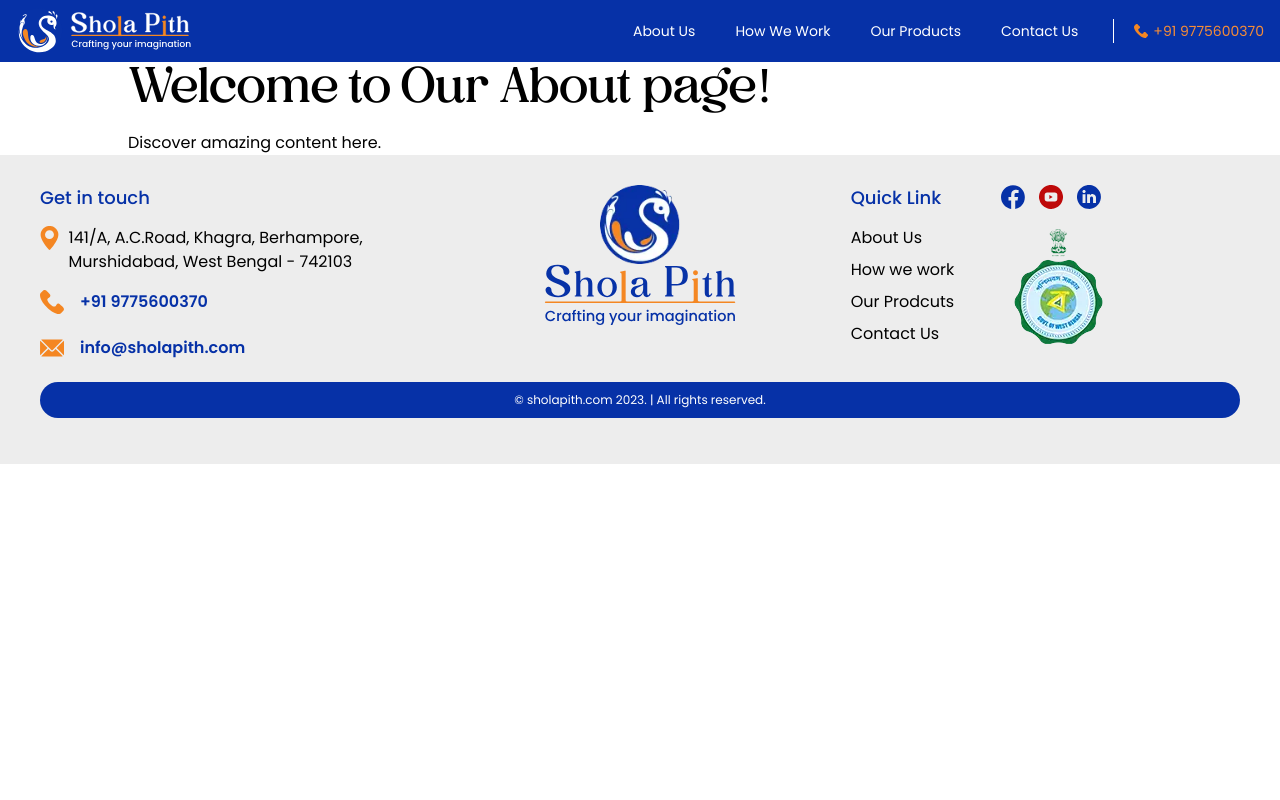
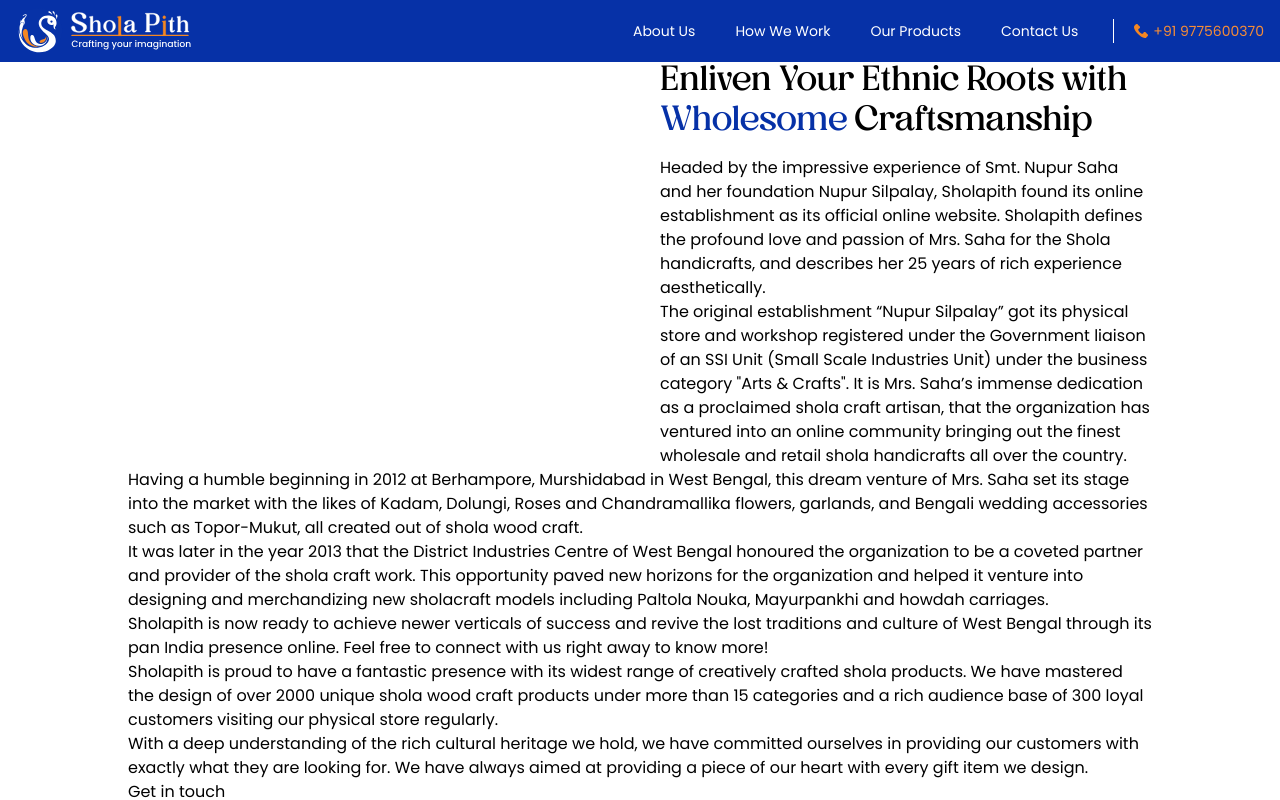
Before and after one commit to Nandita-Saha/sholapith-next, a Next.js app: page /about in a window 1280 px wide. Shown: the top 800 px of the page. Built offline with nearby package versions, Linux system fonts and the light colour scheme.

Commit message:
about page content

```diff
--- a/src/pages/about.tsx
+++ b/src/pages/about.tsx
@@ -1,11 +1,64 @@
 // pages/index.tsx
 import React from 'react';
+import Link from 'next/link';
 
 export default function About() {
   return (
-    <div className="baseContainer">
-      <h1>Welcome to Our About page!</h1>
-      <p>Discover amazing content here.</p>
-    </div>
+    <>
+      <section className="abtus-sec1">
+        <div className="baseContainer">
+          <div className='grid grid-cols-1 md:grid-cols-2 gap-10'>
+            <div className='md:col-span-1'>
+
+            </div>
+            <div className='md:col-span-1'>
+              <h2 className="black-blue-text">Enliven Your Ethnic Roots with <span>Wholesome</span> Craftsmanship</h2>
+              <p>
+                Headed by the impressive experience of Smt. Nupur Saha and her foundation Nupur Silpalay, Sholapith found its online establishment as its official online website. Sholapith defines the profound love and passion of Mrs. Saha for the Shola handicrafts, and describes her 25 years of rich experience aesthetically.
+              </p>
+              <p>
+                The original establishment “Nupur Silpalay” got its physical store and workshop registered under the Government liaison of an SSI Unit (Small Scale Industries Unit) under the business category "Arts & Crafts". It is Mrs. Saha’s immense dedication as a proclaimed shola craft artisan, that the organization has ventured into an online community bringing out the finest wholesale and retail shola handicrafts all over the country.
+              </p>
+
+            </div>
+          </div>
+          <p>
+            Having a humble beginning in 2012 at Berhampore, Murshidabad in West Bengal, this dream venture of Mrs. Saha set its stage into the market with the likes of Kadam, Dolungi, Roses and Chandramallika flowers, garlands, and Bengali wedding accessories such as Topor-Mukut, all created out of shola wood craft.
+          </p>
+          <p>
+            It was later in the year 2013 that the District Industries Centre of West Bengal honoured the organization to be a coveted partner and provider of the shola craft work. This opportunity paved new horizons for the organization and helped it venture into designing and merchandizing new sholacraft models including Paltola Nouka, Mayurpankhi and howdah carriages.
+          </p>
+          <p>
+            Sholapith is now ready to achieve newer verticals of success and revive the lost traditions and culture of West Bengal through its pan India presence online. Feel free to connect with us right away to know more!
+          </p>
+        </div>
+      </section>
+      <section className="abtus-sec2">
+        <div className="baseContainer">
+          <div className="grid grid-cols-1 md:grid-cols-3 gap-10">
+            <div className='md:col-span-1'>
+
+            </div>
+            <div className='md:col-span-1'>
+
+            </div>
+            <div className='md:col-span-1'>
+
+            </div>
+          </div>
+          <p>
+            Sholapith is proud to have a fantastic presence with its widest range of creatively crafted shola products. We have mastered the design of over 2000 unique shola wood craft products under more than 15 categories and a rich audience base of 300 loyal customers visiting our physical store regularly.
+          </p>
+          <p>
+            With a deep understanding of the rich cultural heritage we hold, we have committed ourselves in providing our customers with exactly what they are looking for. We have always aimed at providing a piece of our heart with every gift item we design.
+          </p>
+          <Link href="" className="">Get in touch</Link>
+        </div>
+      </section>
+
+      <section>
+
+      </section>
+    </>
   );
 };
--- a/src/pages/index.tsx
+++ b/src/pages/index.tsx
@@ -1,6 +1,7 @@
 // pages/index.tsx
 import React from 'react';
 import Link from 'next/link';
+import Image from 'next/image';
 
 export default function Homepage() {
   return (
@@ -17,14 +18,22 @@
       </section>
       <section className='culture'>
         <div className="baseContainer">
+          <div className='grid grid-cols-1 md:grid-cols-2 gap-10 px-2'>
+            <div className='md:col-span-1 relative'>
+              <Image width="1000" height="1000" className="w-2/3 mx-auto" src="/assets/images/webp/woman-img.webp" alt="logo" />
+            </div>
+            <div className='md:col-span-1'>
               <h2 className='black-blue-text'><span>Sholapith</span> – A Home to the Bengal <span>Culture and Tradition</span></h2>
-          <p>
+              <p className='mb-3'>
                 Welcome to the illustrious world of Sholapith, where tradition and culture of the shola craft take an all-new dimension under the able guidance of Mrs. Nupur Saha and her visionary project of Nupur Silpalay.
               </p>
-          <p>
+              <p className='mb-4'>
                 Mesmerize your aesthetic senses with a wide variety of world-class shola handicraft and shola wood craft at the most sought-after shola handicraft store online. Discover the best shola craft of West Bengal right here, right away!
               </p>
               <Link href="" className='blue-btn'>Contact Us..</Link>
+            </div>
+          </div>
+
         </div>
       </section>
       <section className='top-picks'>
@@ -55,7 +64,7 @@
       </section>
       <section className='video'>
         <div className="baseContainer text-center">
-          <h2>A sneakpeak to our Works</h2>
+          <h2>A sneakpeak to our works</h2>
           <p className='black-orange-text '>
             Discover the widest selection of some of the <span>finest art and craft</span> of West Bengal only at Sholapith Craft. <br />
             We are a reputed shola craft shop in <span>Berhampore</span> which thrives in preserving the <br />
@@ -72,8 +81,8 @@
         <div className="baseContainer text-center">
           <h2 className="black-blue-text">Get <span>Beautifully Customized</span> Shola Craft Work <br />
             at Your <span>Doorsteps</span> Today!</h2>
-          <p>At Sholapith, we promise to deliver every piece of craft and décor with equal dedication and sincerity. We are committed to customize your favourite piece of craft order; despite the numbers you order from our handicraft store online. We have tied up with the best courier partners to safely and swiftly deliver your favourite products.</p>
-          <p>
+          <p className='mb-3'>At Sholapith, we promise to deliver every piece of craft and décor with equal dedication and sincerity. We are committed to customize your favourite piece of craft order; despite the numbers you order from our handicraft store online. We have tied up with the best courier partners to safely and swiftly deliver your favourite products.</p>
+          <p className='mb-4'>
             No matter what you choose, or the quantity of the products, a single one or multiple items in one go, we will customize each of your shola handicraft with same zeal and quality at our workshop in Berhampore, West Bengal. With sheer love and passion towards our work, we assure to deliver nothing but the best-in-class shola work right at your doorsteps anywhere in India!
           </p>
           <Link className="blue-btn" href="">Get in touch</Link>
```
Lines whose indentation alone changed are shown as unchanged.
